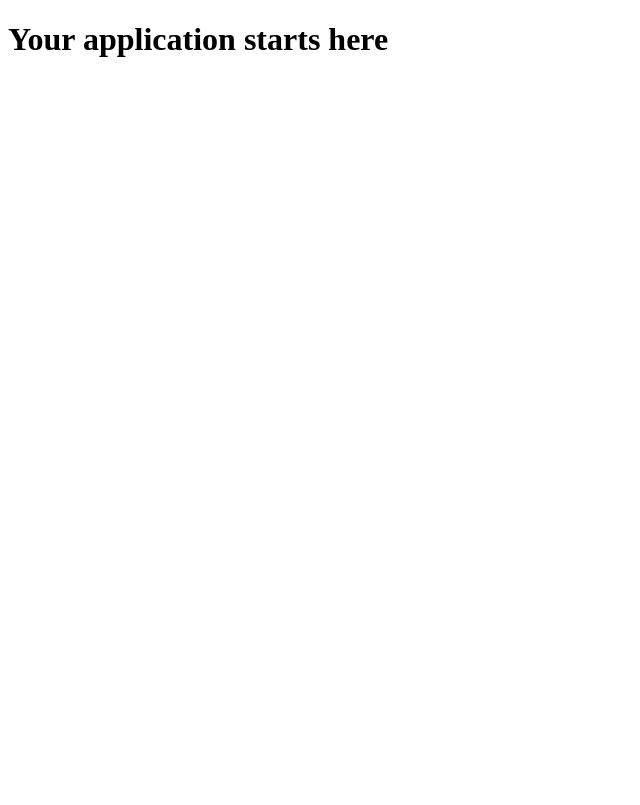
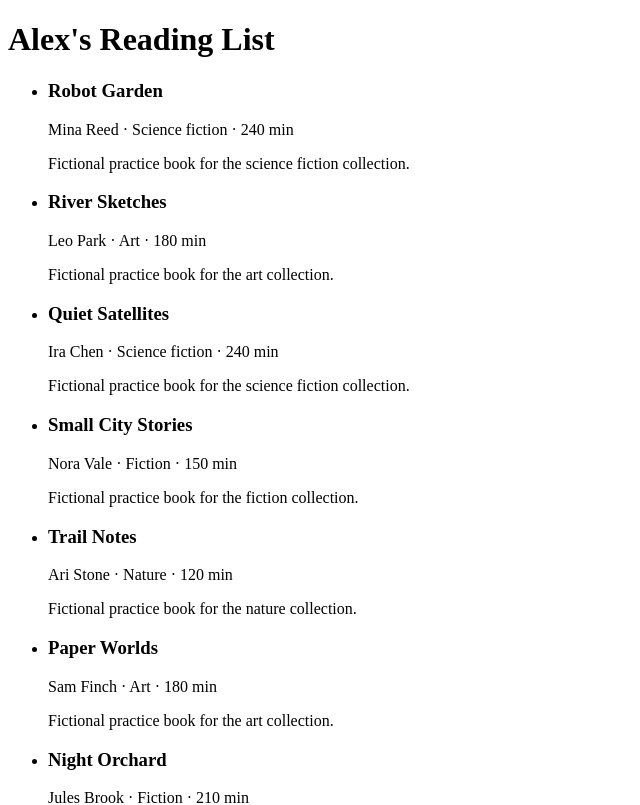
Before and after one commit to ngbroniec/cs300-assignment-4, a React (Vite) app: page / in a window 1280 px wide. Shown: the top 805 px of the page, without its empty margins (0-640 px from the left). Built offline with nearby package versions, Linux system fonts and the light colour scheme.

Commit message:
Made the collection with components + slightly edited index and README

```diff
--- a/index.html
+++ b/index.html
@@ -3,7 +3,7 @@
 <head>
   <meta charset="utf-8">
   <meta name="viewport" content="width=device-width, initial-scale=1.0">
-  <title>Your React application</title>
+  <title>Reading List</title>
 </head>
 <body>
   <div id="root"></div>
--- a/src/App.jsx
+++ b/src/App.jsx
@@ -1,10 +1,12 @@
 import "./styles.css";
+import startingBooks from "../data/books.json";
+import BookList from "./BookList.jsx";
 
 export default function App() {
   return (
-    <main>
-      <h1>Your application starts here</h1>
-      {/* Build your own components, state, routes where required, and interactions. */}
+    <main className="app">
+      <h1>Alex's Reading List</h1>
+      <BookList books={startingBooks} />
     </main>
   );
 }
--- /dev/null
+++ b/src/BookCard.jsx
@@ -0,0 +1,24 @@
+function cleanText(value, fallback) {
+  return typeof value === "string" && value.trim() !== ""
+    ? value.trim()
+    : fallback;
+}
+
+export default function BookCard({ book }) {
+  const title = cleanText(book.title, "Untitled Book");
+  const creator = cleanText(book.creator, "Unknown Author");
+  const category = cleanText(book.category, "");
+  const hasMinutes = Number.isFinite(book.minutes);
+
+  return (
+    <li className="book-card">
+      <h3>{title}</h3>
+      <p className="book-meta">
+        {creator}
+        {category ? ` · ${category}` : ""}
+        {hasMinutes ? ` · ${book.minutes} min` : ""}
+      </p>
+      {book.description ? <p>{book.description}</p> : null}
+    </li>
+  );
+}
--- /dev/null
+++ b/src/BookList.jsx
@@ -0,0 +1,11 @@
+import BookCard from "./BookCard.jsx";
+
+export default function BookList({ books }) {
+  return (
+    <ul className="book-list">
+      {books.map((book) => (
+        <BookCard key={book.id} book={book} />
+      ))}
+    </ul>
+  );
+}
```
Also changed, not shown: 2 other files (tests, documents, lock files or other folders).
